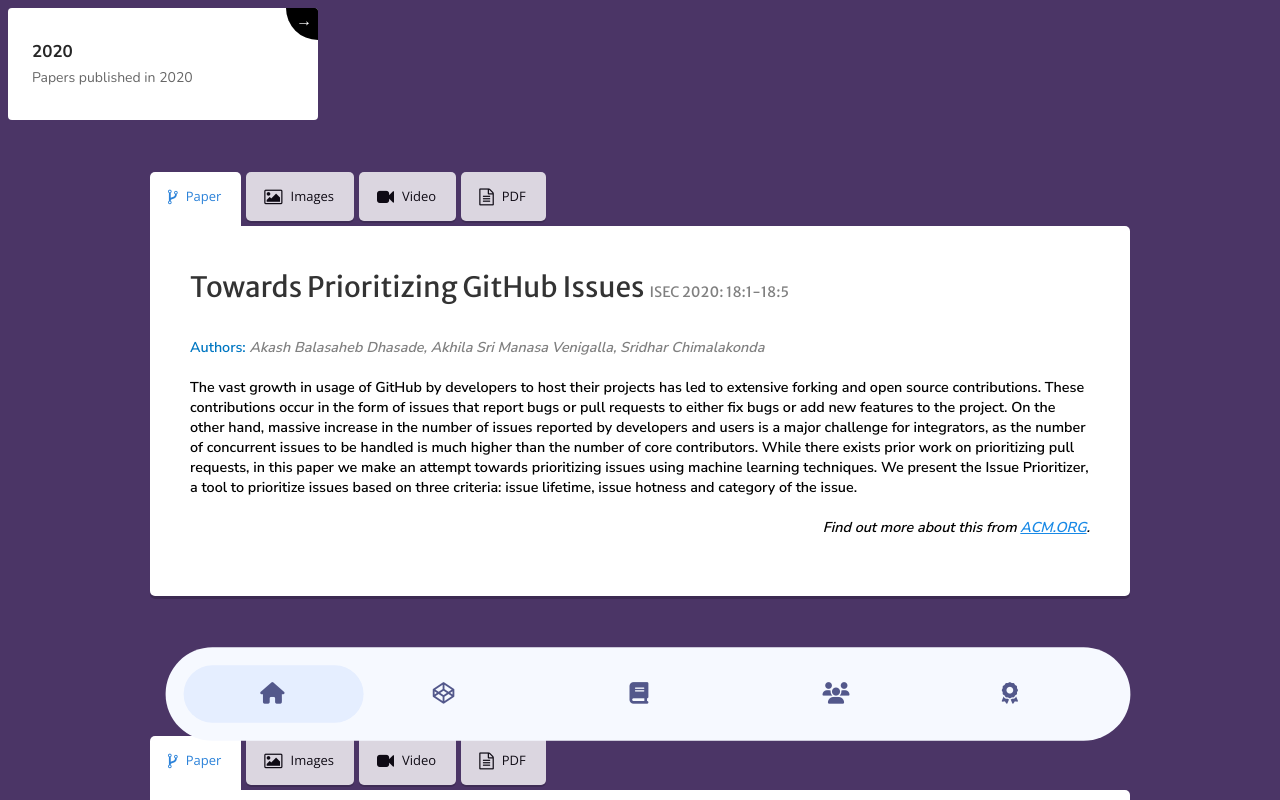
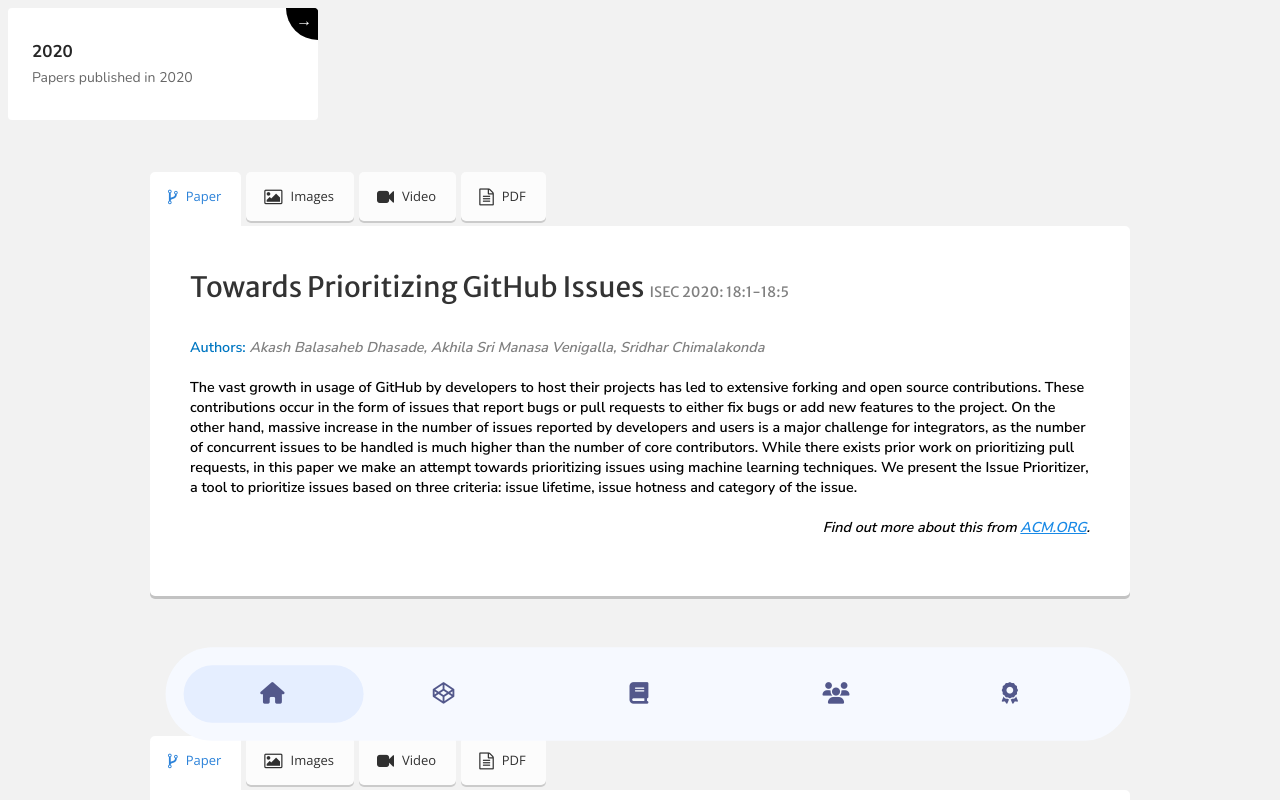
Before and after one commit to rishaiittp/risha-iittp, a plain HTML site: page papers/index.html in a window 1280 px wide. Shown: the top 800 px of the page. Drawn offline with nearby package versions, Linux system fonts and the light colour scheme; a web font is replaced by a local one.

Commit message:
fifth msg

```diff
--- a/papers/index.html
+++ b/papers/index.html
@@ -5,7 +5,8 @@
         <title>Research Papers</title>
     </head>
     <body style="background: rgb(75,53,102);
-    background: linear-gradient(122deg, rgba(75,53,102,1) 70%, rgba(224,192,229,1) 70%);">
+    background: linear-gradient(122deg, rgba(75,53,102,1) 70%, rgba(224,192,229,1) 70%);
+    background: #f2f2f2;">
         <iframe src="paper1/year.html" frameborder="0" style="width: 100%;height: 10rem;"></iframe>
         <iframe src="paper1/index.html" frameborder="0" style="width: 100%;height: 35rem;"></iframe>
         <iframe src="paper2/index.html" frameborder="0" style="width: 100%;height: 35rem;"></iframe>
```
